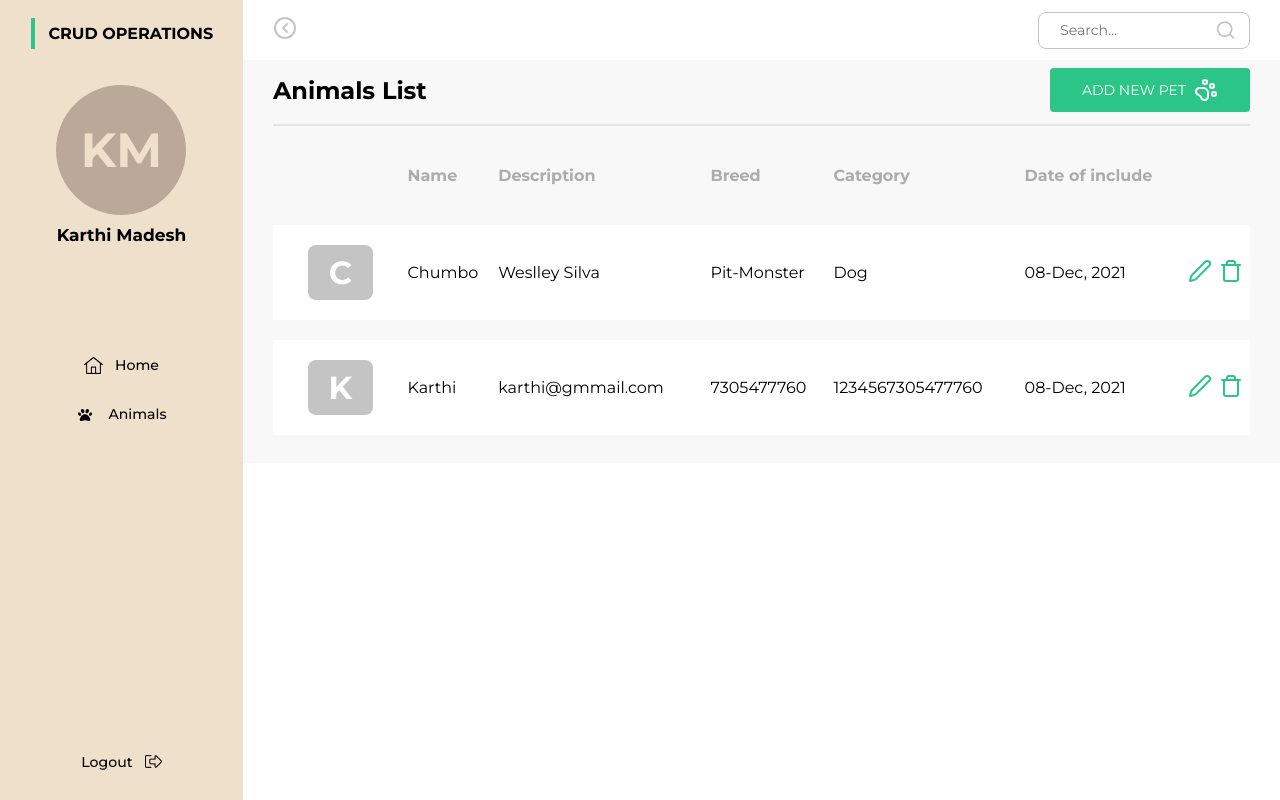
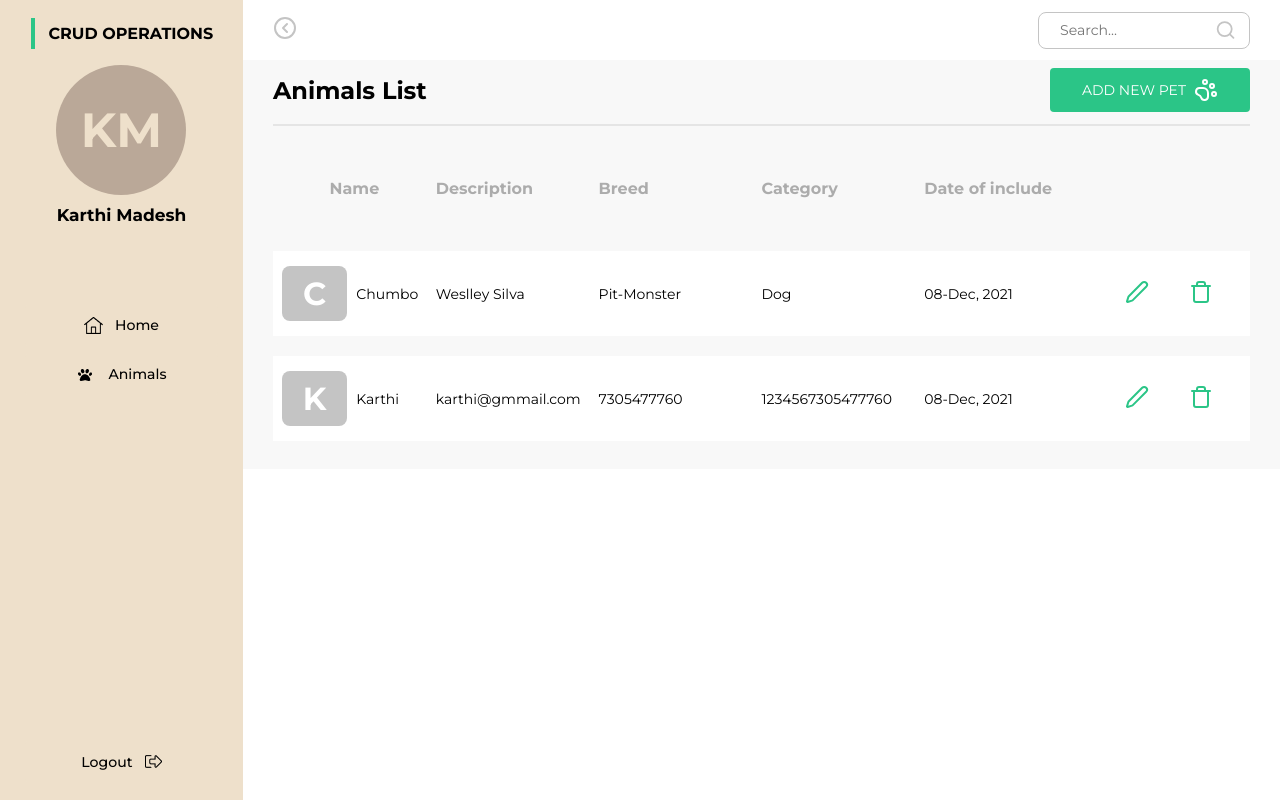
Before and after one commit to BlueTeam-2challenge/2challenge-front, a React (Vite) app: page /animals in a window 1280 px wide. Built offline with nearby package versions, Linux system fonts and the light colour scheme.

Commit message:
chore: Update UserProfile and Table module CSS styles

```diff
--- a/src/components/UserProfile/UserProfile.module.css
+++ b/src/components/UserProfile/UserProfile.module.css
@@ -2,7 +2,6 @@
   display: flex;
   flex-direction: column;
   align-items: center;
-  margin: 20px;
 }
 
 .userIcon {
--- a/src/pages/AnimalsList/components/Table/Form.module.css
+++ b/src/pages/AnimalsList/components/Table/Table.module.css
@@ -1,14 +1,20 @@
 .container {
+  width: 100%;
+  height: 100%;
   background-color: var(--color-background-ligthGray);
-  overflow: hidden;
   padding: 8px 30px;
+}
+
+.tableWrapper {
+  width: 100%;
+  overflow-x: auto; /* Adiciona scrollbar horizontal */
 }
 
 .table {
   width: 100%;
   border-collapse: separate;
   border-spacing: 0 20px;
-  overflow-x: scroll;
+  min-width: 100%; /* Garante que a tabela ocupe no mínimo 100% da largura do contêiner */
 }
 
 .tableHeader {
@@ -22,14 +28,25 @@ th {
   color: var(--color-text-tableHeader);
   padding: 20px 0;
   text-align: left;
+  min-width: 150px; /* Define uma largura mínima para as células */
 }
+td {
+  color: black;
+  font-size: 14px;
+}
+td:first-child {
+  align-self: center;
+}
+
 tbody {
   background-color: var(--color-white);
 }
+
 tr {
   text-align: left;
+  margin-left: 13px;
   width: 100%;
-  height: 100%;
+  height: 85px;
   border-bottom: 1px solid var(--color-outline);
 }
 
@@ -41,11 +58,18 @@ hr {
   margin-top: 12px;
   border: 1px solid var(--color-outline);
 }
+th:first-child {
+  text-align: center;
+}
+td:last-child {
+  text-align: center;
+}
 .editButton {
   background: none;
   border: none;
   cursor: pointer;
   font-size: 16px;
+  margin-right: 40px;
   color: var(--color-primary);
 }
 
@@ -62,6 +86,7 @@ hr {
   font-weight: bold;
   color: var(--color-darkGreen);
 }
+
 .addButton {
   display: flex;
   justify-content: center;
@@ -81,9 +106,3 @@ hr {
   font-weight: bold;
   background-color: var(--color-darkGreen);
 }
-
-@media screen and (max-width: 768px) {
-  .table {
-    overflow-x: auto;
-  }
-}
--- a/src/pages/AnimalsList/components/Table/index.tsx
+++ b/src/pages/AnimalsList/components/Table/index.tsx
@@ -1,6 +1,6 @@
 import React from "react";
 import UserProfile from "../../../../components/UserProfile";
-import styles from "./Form.module.css";
+import styles from "./Table.module.css";
 import { Pen, Trash, PawPrint } from "lucide-react";
 
 const animals = [
@@ -19,7 +19,7 @@ const animals = [
     date: "08-Dec, 2021",
   },
 ];
-export default function Form() {
+export default function Table() {
   return (
     <div className={styles.container}>
       <div className={styles.tableHeader}>
@@ -30,11 +30,11 @@ export default function Form() {
         </button>
       </div>
       <hr />
+      <div className={styles.tableWrapper}>
         <table className={styles.table}>
           <thead>
             <tr>
-            <th></th>
-            <th>Name</th>
+              <th colSpan={2}>Name</th>
               <th>Description</th>
               <th>Breed</th>
               <th>Category</th>
@@ -57,8 +57,6 @@ export default function Form() {
                   <button className={styles.editButton}>
                     <Pen />
                   </button>
-              </td>
-              <td>
                   <button className={styles.deleteButton}>
                     <Trash />
                   </button>
@@ -68,5 +66,6 @@ export default function Form() {
           </tbody>
         </table>
       </div>
+    </div>
   );
 }
```
Lines whose indentation alone changed are shown as unchanged.
